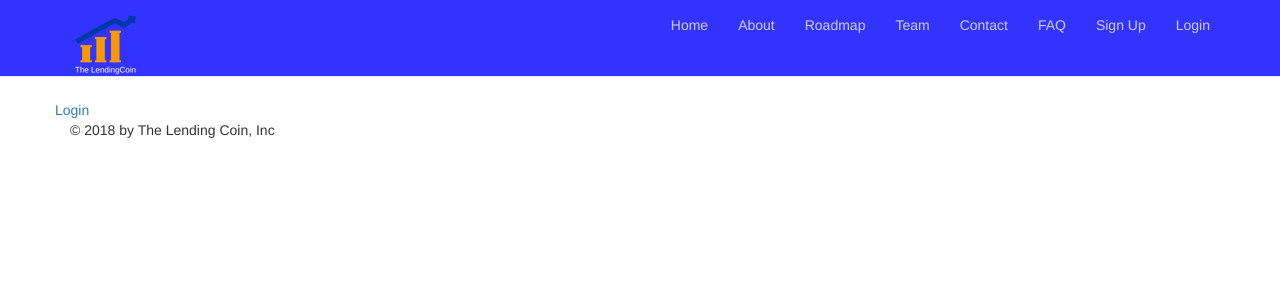
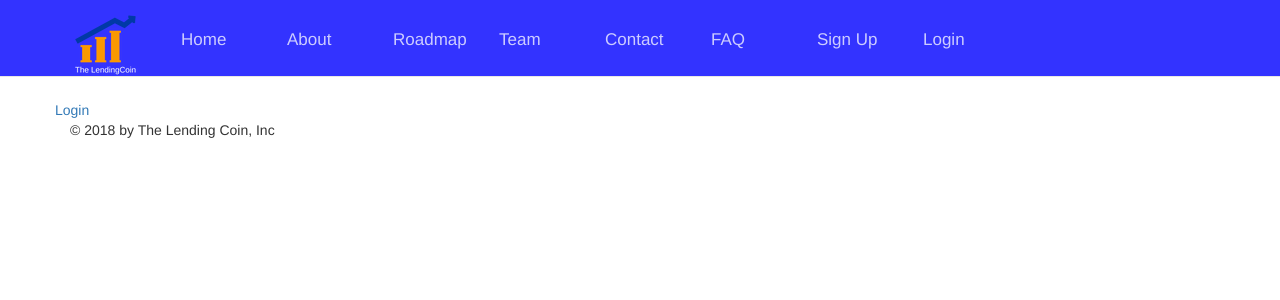
Before and after one commit to RorschachRev/djtlc, a Django app: template templates/pages/loan_apply.html in a window 1280 px wide. Shown: the top 300 px of the page. Run offline with Django 3.2, Linux system fonts and the light colour scheme; the template is opened without the code that fills it, so the values that code supplies are empty; some libraries are stand-ins or nearby versions.

Commit message:
Header update

```diff
--- a/templates/base.html
+++ b/templates/base.html
@@ -24,9 +24,7 @@
 <body>
 
     {% csrf_token %}
-<div id="main2">
     {% include "header.html" %}
-</div>
 <div id="main">
     <div class="container">
         <div class="row">
--- a/templates/header.html
+++ b/templates/header.html
@@ -15,7 +15,7 @@
         </div>
         <div class="collapse navbar-collapse">
 
-            <ul class="nav navbar-nav navbar-right navbar-uppercase">
+            <ul class="nav navbar-nav navbar-uppercase">
                 <li>
                     <a href="https://www.thelendingcoin.com/">Home</a>
                 </li>
--- a/templates/pages/loan_apply.html
+++ b/templates/pages/loan_apply.html
@@ -1,12 +1,6 @@
 {% extends 'pages/home.html' %}
 
 {% block content %}
-<div class="container">
-    <div class="row">
-        <!--<div class="col-sm-12 col-md-3">
-		{% include "sidebar.html" %}
-		</div>-->
-        <div class="col-sm-12 col-md-9">
 			<h2>Apply for Loan</h2>
 			<div>
 				<form action="/loan_apply_done.html" method="post">
@@ -16,7 +10,4 @@
 					<input type="submit" value="Submit" />
 				</form>
 			</div>
-		</div>
-	</div>
-</div>
 {% endblock %}
--- a/wwwtlc/static/css/tlc.css
+++ b/wwwtlc/static/css/tlc.css
@@ -22,3 +22,10 @@
     padding: -25px 25px;
     font-size: 20px;
 }
+
+.navbar .navbar-nav.navbar-uppercase > li > a {
+    width: 106px;
+    height: 64px;
+    font-size: 17px;
+    margin-top: 15px;
+}
```
